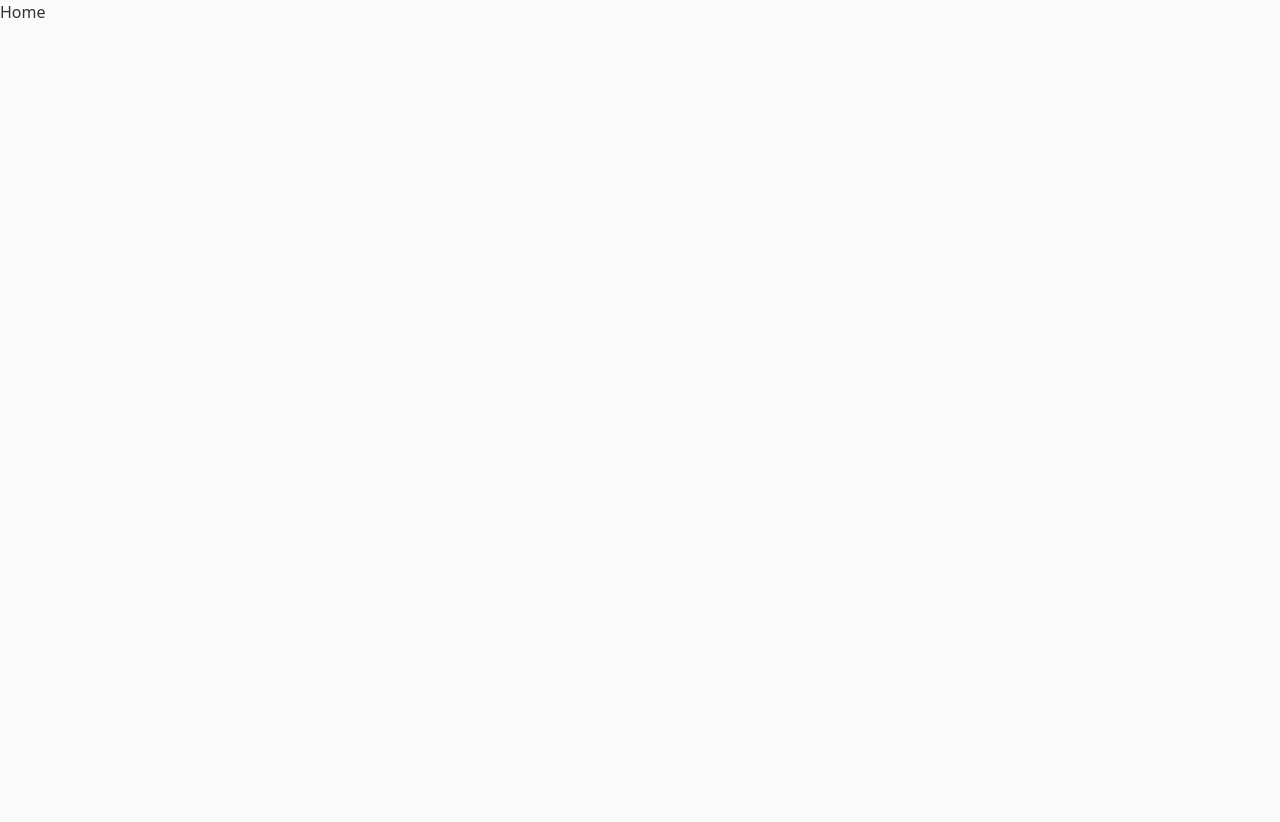
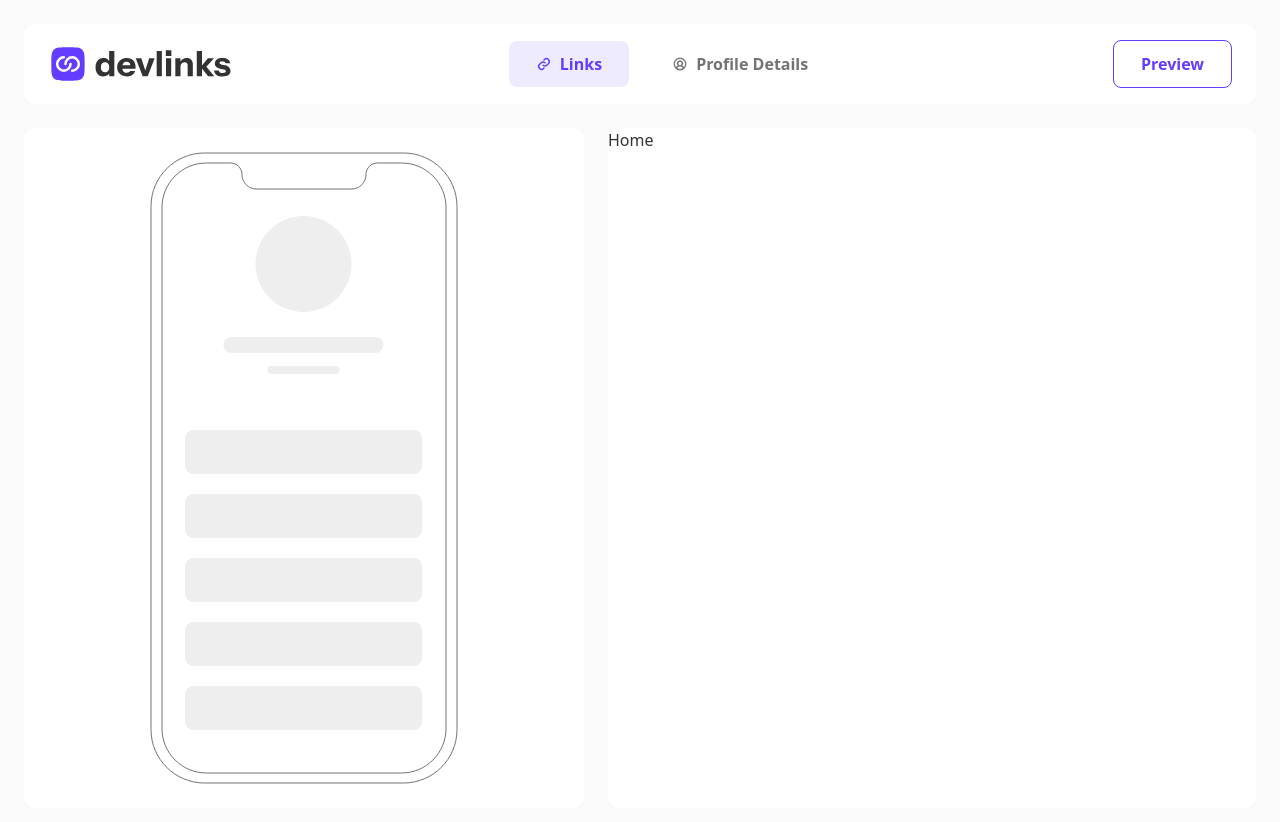
Before and after one commit to nucleus48/devlinks, a Next.js app: page / in a window 1280 px wide. Shown: the top 822 px of the page. Before the commit the page ends 800 px from the top, so only its background shows below. Built offline with nearby package versions, Linux system fonts and the light colour scheme.

Commit message:
main app layout

```diff
--- /dev/null
+++ b/app/(app)/layout.tsx
@@ -0,0 +1,18 @@
+import DeviceMockup from "@/components/device-mockup";
+import Header from "@/components/header";
+
+export default function MainLayout({ children }: React.PropsWithChildren) {
+  return (
+    <div className="container mx-auto min-h-screen grid [grid-template-rows:_auto_1fr]">
+      <div className="sm:p-6 sm:pb-0">
+        <Header />
+      </div>
+      <div className="flex *:flex-1 p-4 gap-6 sm:p-6">
+        <div className="hidden max-w-[560px] lg:flex bg-white rounded-lg items-center justify-center p-6">
+          <DeviceMockup />
+        </div>
+        <main className="bg-white rounded-lg w-full">{children}</main>
+      </div>
+    </div>
+  );
+}
--- /dev/null
+++ b/components/device-mockup.tsx
@@ -0,0 +1,9 @@
+import IllustrationPhoneMockup from "./icons/illustration-phone-mockup";
+
+export default function DeviceMockup() {
+  return (
+    <div>
+      <IllustrationPhoneMockup />
+    </div>
+  );
+}
--- /dev/null
+++ b/components/header.tsx
@@ -0,0 +1,49 @@
+"use client";
+
+import Link from "next/link";
+import DevlinksLarge from "./icons/devlinks-large";
+import DevlinksSmall from "./icons/devlinks-small";
+import { Button } from "./ui/button";
+import LinksHeaderIcon from "./icons/links-header";
+import ProfileDetailsHeaderIcon from "./icons/profile-details-header";
+import { usePathname } from "next/navigation";
+import PreviewHeaderIcon from "./icons/preview-header";
+
+export default function Header() {
+  const pathname = usePathname();
+
+  return (
+    <header className="flex items-center gap-4 py-4 px-6 sm:rounded-lg bg-white">
+      <DevlinksSmall className="md:hidden" />
+      <DevlinksLarge className="hidden md:block" />
+      <Button
+        data-active={pathname === "/"}
+        variant={"tab"}
+        className="ml-auto"
+        asChild
+      >
+        <Link href="/">
+          <LinksHeaderIcon />
+          <span className="hidden md:inline">Links</span>
+        </Link>
+      </Button>
+      <Button
+        data-active={pathname === "/profile"}
+        variant={"tab"}
+        className="mr-auto"
+        asChild
+      >
+        <Link href={"/profile"}>
+          <ProfileDetailsHeaderIcon />
+          <span className="hidden md:inline">Profile Details</span>
+        </Link>
+      </Button>
+      <Button variant={"secondary"} asChild>
+        <Link href="/preview">
+          <PreviewHeaderIcon className="md:hidden" />
+          <span className="hidden md:inline">Preview</span>
+        </Link>
+      </Button>
+    </header>
+  );
+}
--- a/components/icons/links-header.tsx
+++ b/components/icons/links-header.tsx
@@ -11,7 +11,7 @@ export default function LinksHeaderIcon(props: SVGProps) {
       viewBox="0 0 21 20"
     >
       <path
-        fill="#737373"
+        fill="currentColor"
         d="M11.154 14.65a.936.936 0 0 1 0 1.329l-.464.464a4.689 4.689 0 1 1-6.631-6.631l1.884-1.884a4.687 4.687 0 0 1 6.432-.194.941.941 0 0 1-1.25 1.407 2.813 2.813 0 0 0-3.857.114l-1.883 1.882a2.813 2.813 0 1 0 3.978 3.978l.464-.464a.936.936 0 0 1 1.327 0ZM16.94 3.558a4.695 4.695 0 0 0-6.63 0l-.465.464a.94.94 0 1 0 1.328 1.328l.464-.464a2.813 2.813 0 0 1 3.978 3.978l-1.883 1.885a2.813 2.813 0 0 1-3.858.111.942.942 0 0 0-1.25 1.407 4.688 4.688 0 0 0 6.43-.19l1.884-1.884a4.695 4.695 0 0 0 .002-6.633v-.002Z"
       />
     </svg>
--- a/components/icons/profile-details-header.tsx
+++ b/components/icons/profile-details-header.tsx
@@ -11,7 +11,7 @@ export default function ProfileDetailsHeaderIcon(props: SVGProps) {
       viewBox="0 0 21 20"
     >
       <path
-        fill="#737373"
+        fill="currentColor"
         d="M10.5 1.563A8.437 8.437 0 1 0 18.938 10 8.447 8.447 0 0 0 10.5 1.562ZM6.716 15.357a4.688 4.688 0 0 1 7.568 0 6.54 6.54 0 0 1-7.568 0Zm1.596-5.982a2.188 2.188 0 1 1 4.376 0 2.188 2.188 0 0 1-4.376 0Zm7.344 4.683a6.523 6.523 0 0 0-2.265-1.83 4.062 4.062 0 1 0-5.782 0 6.522 6.522 0 0 0-2.265 1.83 6.562 6.562 0 1 1 10.304 0h.008Z"
       />
     </svg>
--- a/components/ui/button.tsx
+++ b/components/ui/button.tsx
@@ -1,6 +1,6 @@
-import * as React from "react";
 import { Slot } from "@radix-ui/react-slot";
 import { cva, type VariantProps } from "class-variance-authority";
+import * as React from "react";
 
 import { cn } from "@/lib/utils";
 
@@ -12,7 +12,8 @@ const buttonVariants = cva(
         default:
           "bg-primary text-primary-foreground active:bg-primary-light active:shadow-drop disabled:opacity-25",
         secondary:
-          "border border-primary text-primary active:bg-primary-lighter disabled:opacity-25",
+          "border border-primary text-primary hover:bg-primary-lighter active:bg-primary-lighter disabled:opacity-25",
+        tab: "bg-transparent text-muted-foreground hover:text-primary-lighter active:bg-primary-lighter active:text-primary data-[active=true]:bg-primary-lighter data-[active=true]:text-primary",
       },
     },
     defaultVariants: {
```
Also changed, not shown: app/(app)/page.tsx (renamed from app/page.tsx).
